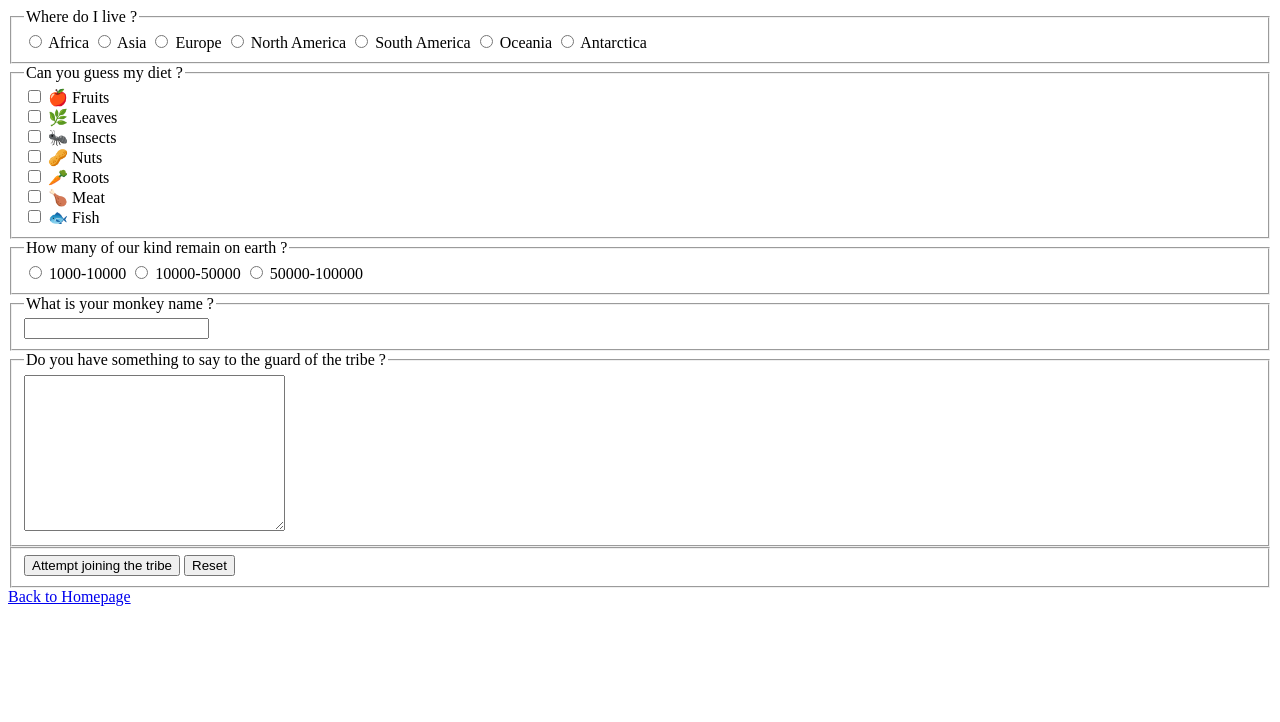
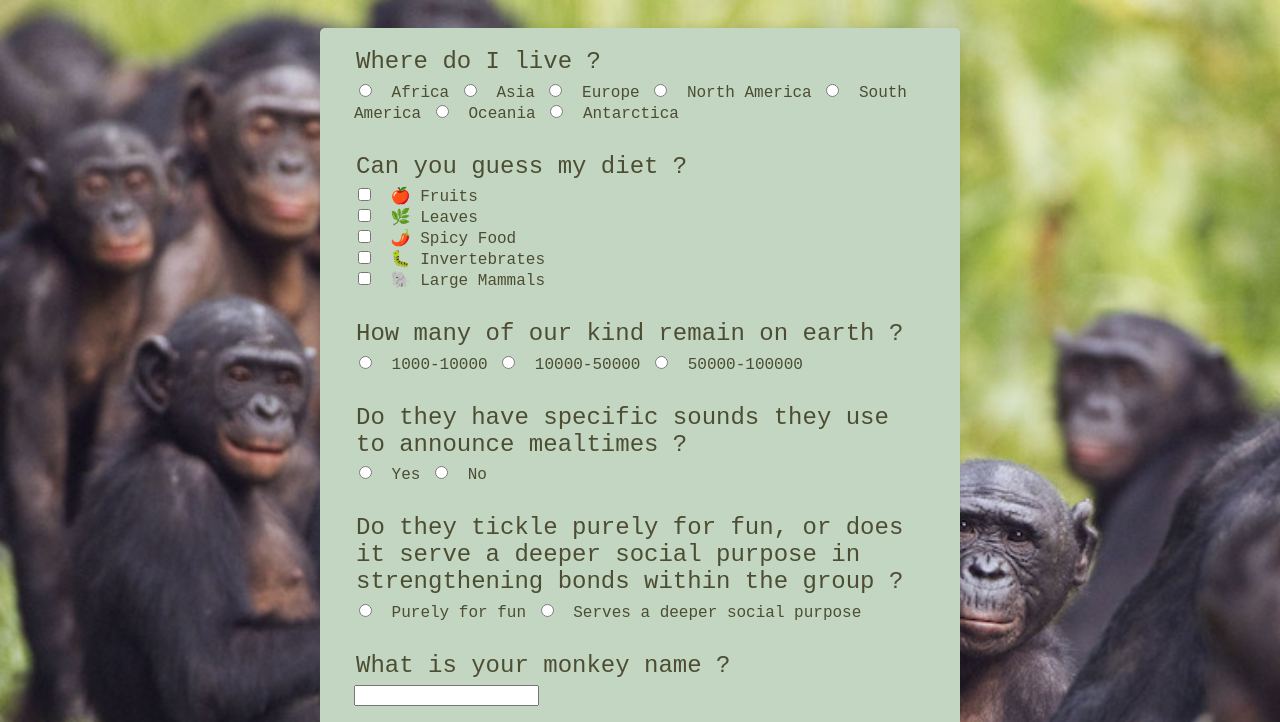
Before and after one commit to MartinBaGar/Projet-Web, a plain HTML site: page pages/bonobo.html in a window 1280 px wide. Shown: the top 722 px of the page. Drawn offline with Linux system fonts and the light colour scheme.

Commit message:
Update website styles and add Bonobo quiz functionality

```diff
--- /dev/null
+++ b/bonobo.css
@@ -0,0 +1,64 @@
+body {
+  font-family: 'Courier New', Courier, monospace;
+  background-color: #e4e4c3;
+  background-image: url('../img/bonobo_tribe.jpg');
+  background-repeat: no-repeat;
+  background-size: cover;
+  padding: 20px;
+}
+
+form {
+  background-color: #c2d6c1;
+  padding: 20px;
+  border-radius: 5px;
+  box-shadow: 0px 0px 10px 0px rgba(0, 0, 0, 0.1);
+  max-width: 600px;
+  margin: auto;
+}
+
+fieldset {
+  border: none;
+  margin-bottom: 20px;
+}
+
+input[type="radio"],
+input[type="checkbox"] {
+  margin-right: 10px;
+}
+
+button[type="submit"] {
+  background-color: #4CAF50;
+  /* Green */
+  border: none;
+  color: white;
+  padding: 15px 32px;
+  text-align: center;
+  text-decoration: none;
+  display: inline-block;
+  font-size: 16px;
+  margin: 4px 2px;
+  cursor: pointer;
+}
+
+button[type="reset"] {
+  background-color: #f44336;
+  /* Red */
+  border: none;
+  color: white;
+  padding: 15px 32px;
+  text-align: center;
+  text-decoration: none;
+  display: inline-block;
+  font-size: 16px;
+  margin: 4px 2px;
+  cursor: pointer;
+}
+
+legend {
+  font-size: 1.5em;
+  color: #4d4d33;
+}
+
+label {
+  color: #4d4d33;
+}
--- a/pages/bonobo.html
+++ b/pages/bonobo.html
@@ -4,13 +4,14 @@
 <head>
   <meta charset="UTF-8">
   <meta name="viewport" content="width=device-width, initial-scale=1.0">
+  <link rel="stylesheet" href="../bonobo.css">
   <title>Bonobo Information</title>
   <!-- You can include additional stylesheets or scripts here if needed -->
 </head>
 
 <body>
   <form>
-    <fieldset class="continent">
+    <fieldset class="continent question">
       <legend>Where do I live ?</legend>
       <input type="radio" name="continent" id="africa" value="africa">
       <label for="africa">Africa</label>
@@ -27,7 +28,7 @@
       <input type="radio" name="continent" id="antarctica" value="antarctica">
       <label for="antarctica">Antarctica</label>
     </fieldset>
-    <fieldset>
+    <fieldset class="diet question">
       <legend>Can you guess my diet ?</legend>
       <input type="checkbox" id="fruits" name="bonobo_diet" value="fruits">
       <label for="fruits">🍎 Fruits</label><br>
@@ -35,23 +36,16 @@
       <input type="checkbox" id="leaves" name="bonobo_diet" value="leaves">
       <label for="leaves">🌿 Leaves</label><br>
 
-      <input type="checkbox" id="insects" name="bonobo_diet" value="insects">
-      <label for="insects">🐜 Insects</label><br>
+      <input type="checkbox" id="spicy_food" name="bonobo_diet" value="spicy_food">
+      <label for="spicy_food">🌶️ Spicy Food</label><br>
 
-      <input type="checkbox" id="nuts" name="bonobo_diet" value="nuts">
-      <label for="nuts">🥜 Nuts</label><br>
+      <input type="checkbox" id="invertebrates" name="bonobo_diet" value="invertebrates">
+      <label for="invertebrates">🐛 Invertebrates</label><br>
 
-      <input type="checkbox" id="roots" name="bonobo_diet" value="roots">
-      <label for="roots">🥕 Roots</label><br>
-
-      <!-- Not valid answers -->
-      <input type="checkbox" id="meat" name="bonobo_diet" value="meat">
-      <label for="meat">🍗 Meat</label><br>
-
-      <input type="checkbox" id="fish" name="bonobo_diet" value="fish">
-      <label for="fish">🐟 Fish</label><br>
+      <input type="checkbox" id="large_mammals" name="bonobo_diet" value="large_mammals">
+      <label for="large_mammals">🐘 Large Mammals</label><br>
     </fieldset>
-    <fieldset>
+    <fieldset class="headcounts question">
       <legend>How many of our kind remain on earth ?</legend>
       <input type="radio" name="bonobo_population" id="1000-10000" value="1000-10000">
       <label for="1000-10000">1000-10000</label>
@@ -61,6 +55,22 @@
 
       <input type="radio" name="bonobo_population" id="50000-100000" value="50000-100000">
       <label for="50000-100000">50000-100000</label>
+    </fieldset>
+    <fieldset class="funfact1 question">
+      <legend>Do they have specific sounds they use to announce mealtimes ?</legend>
+      <input type="radio" name="snack_time_signalling" id="yes" value="yes">
+      <label for="yes">Yes</label>
+      <input type="radio" name="snack_time_signalling" id="no" value="no">
+      <label for="no">No</label>
+    </fieldset>
+
+    <fieldset class="funfact2 question">
+      <legend>Do they tickle purely for fun, or does it serve a deeper social purpose in strengthening bonds within the
+        group ?</legend>
+      <input type="radio" name="tickle_torture_bonding" id="fun" value="fun">
+      <label for="fun">Purely for fun</label>
+      <input type="radio" name="tickle_torture_bonding" id="social_purpose" value="social_purpose">
+      <label for="social_purpose">Serves a deeper social purpose</label>
     </fieldset>
     <fieldset>
       <legend>What is your monkey name ?</legend>
@@ -76,9 +86,8 @@
     </fieldset>
   </form>
   <div id='result'>
-    <script type="text/javascript" src="transfert.js"></script>
-  </div> <!-- You can add more content or details about bonobos on this page -->
-  <a href="index.html">Back to Homepage</a>
+    <script src="../scripts/bonobo.js"></script>
+    <a href="index.html">Back to Homepage</a>
 </body>
 
 </html>
--- /dev/null
+++ b/scripts/bonobo.js
@@ -0,0 +1,50 @@
+document.querySelector('form').addEventListener('submit', function (event) {
+  event.preventDefault(); // prevent the form from submitting
+
+  // get all the input elements in the question fieldsets
+  var inputs = document.querySelectorAll('.question input');
+  var correctAnswers = 0;
+
+  // variables to track if all correct answers for the diet question are checked
+  var fruitsChecked = false;
+  var leavesChecked = false;
+  var invertebratesChecked = false;
+
+  // iterate over each input element
+  for (var i = 0; i < inputs.length; i++) {
+    if (inputs[i].checked) {
+      var inputValue = inputs[i].value.trim().toLowerCase();
+      if (inputValue === 'africa') {
+        correctAnswers++;
+      } else if (inputValue === 'fruits') {
+        fruitsChecked = true;
+      } else if (inputValue === 'leaves') {
+        leavesChecked = true;
+      } else if (inputValue === 'invertebrates') {
+        invertebratesChecked = true;
+      } else if (inputValue === '10000-50000') {
+        correctAnswers++;
+      } else if (inputValue === 'yes') {
+        correctAnswers++;
+      } else if (inputValue === 'purely for fun') {
+        correctAnswers++;
+      }
+    }
+  }
+
+
+
+  // if all correct answers for the diet question are checked, increment the correctAnswers counter
+  if (fruitsChecked && leavesChecked && invertebratesChecked) {
+    correctAnswers++;
+  }
+
+  console.log(correctAnswers);
+
+  // if the user got more than 2 answers correct, they are allowed in the tribe
+  if (correctAnswers > 2) {
+    alert('Welcome to the tribe!');
+  } else {
+    alert('Sorry, you are not allowed in the tribe.');
+  }
+});
```
Also changed, not shown: index.html (+1 -1 lines), scripts/home_page.js (renamed from script.js).
